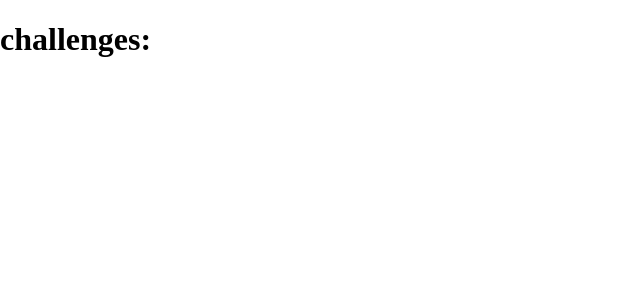
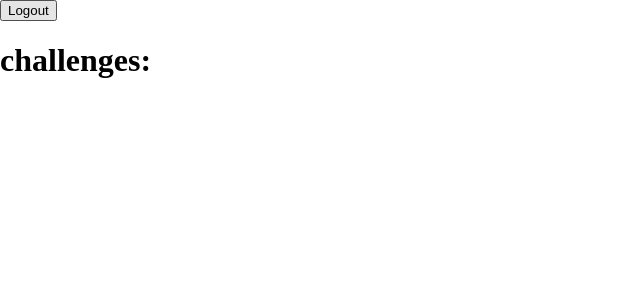
Before and after one commit to ctrlclub/static-site, a SvelteKit app: page /challenges in a window 1280 px wide. Shown: the top 300 px of the page, without its empty margins (0-640 px from the left). Built offline with nearby package versions, Linux system fonts and the light colour scheme.

Commit message:
add logout button to homepage

```diff
--- a/src/routes/challenges/+page.svelte
+++ b/src/routes/challenges/+page.svelte
@@ -1 +1,14 @@
+<script lang="ts">
+    async function logout() {
+        await fetch("https://ctrlclub.mqlvin.dev/auth/logout", {
+            method: "GET",
+            headers: { "Content-Type": "application/json" },
+            credentials: "include"
+        });
+
+        window.location.href = "/login";
+    }
+</script>
+
+<button on:click={() => { logout(); }}> Logout </button>
 <h1>challenges:</h1>
```
